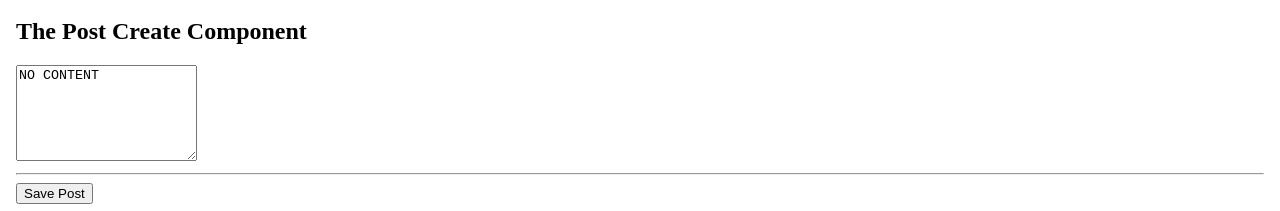
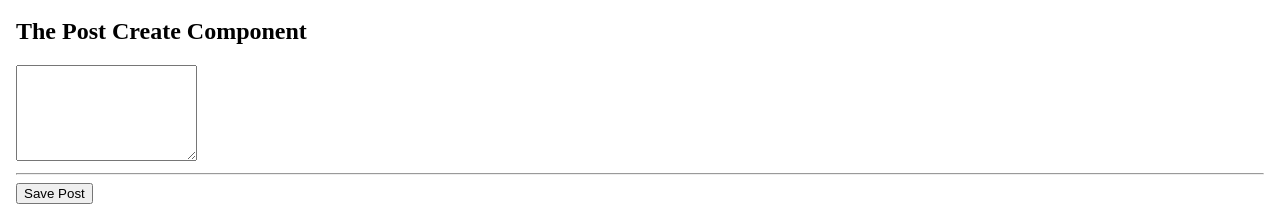
Before and after one commit to AMGAS14/my-shopingify, an Angular app: page / in a window 1280 px wide. Shown: the part 573-784 px from the top of the page. Built offline with nearby package versions, Linux system fonts and the light colour scheme.

Commit message:
text area commit

```diff
--- a/src/app/app.module.ts
+++ b/src/app/app.module.ts
@@ -1,5 +1,6 @@
 import { BrowserModule } from '@angular/platform-browser';
 import { NgModule } from '@angular/core';
+import { FormsModule } from '@angular/forms' ;
 
 import { AppRoutingModule } from './app-routing.module';
 import { AppComponent } from './app.component';
@@ -13,7 +14,8 @@
   ],
   imports: [
     BrowserModule,
-    AppRoutingModule
+    AppRoutingModule,
+    FormsModule
   ],
   providers: [],
   bootstrap: [AppComponent]
--- a/src/app/posts/post-create/post-create.component.html
+++ b/src/app/posts/post-create/post-create.component.html
@@ -1,7 +1,7 @@
 <h2> The Post Create Component </h2>
 
 
-<textarea rows="6" [value] = "newPost" ></textarea>
+<textarea rows="6" [(ngModel)] = "enteredValue" ></textarea>
 <hr>
 <button (click)="onAddPost()">Save Post</button>
 <p> {{ newPost }} </p>
--- a/src/app/posts/post-create/post-create.component.ts
+++ b/src/app/posts/post-create/post-create.component.ts
@@ -6,10 +6,10 @@
     templateUrl: './post-create.component.html'
 })
 export class PostCreateComponent {
-
+    enteredValue = '';
     newPost = 'NO CONTENT';
 
     onAddPost(){
-        this.newPost = 'The user\'s post';
+        this.newPost = this.enteredValue;
     }
 }
```
